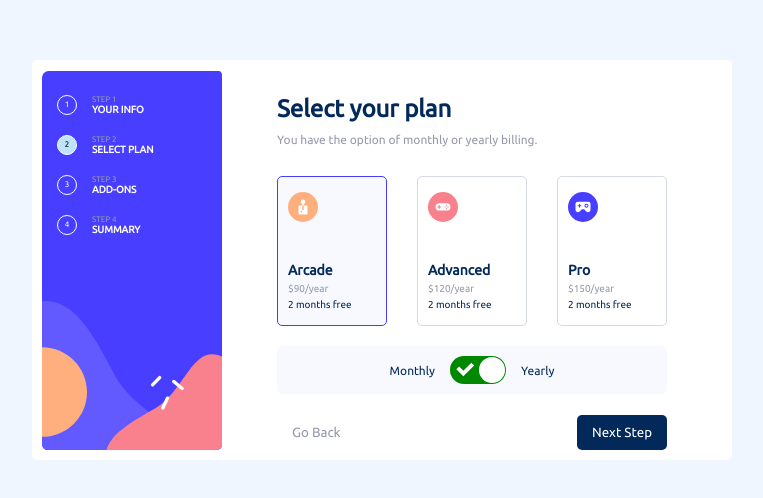
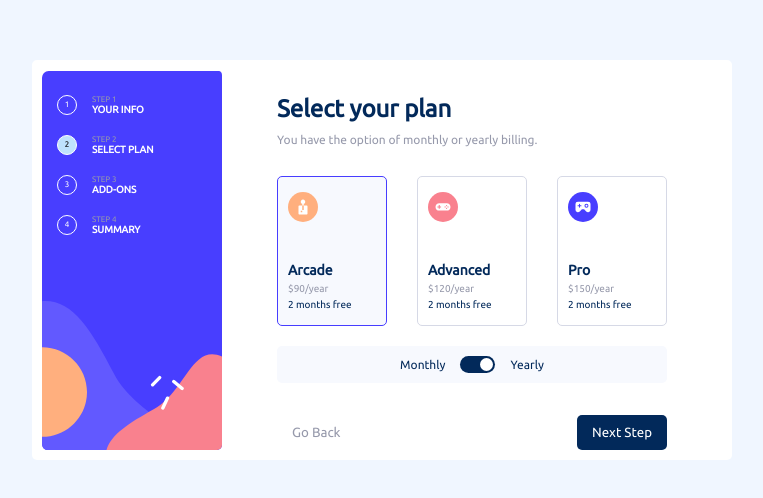
Before and after one commit to scott-shubert/react-multi-step-form, a React (Vite) app: page /plans in a window 1280 px wide. Shown: the part 108-606 px from the top of the page, without its empty margins (258-1021 px from the left). Built offline with nearby package versions, Linux system fonts and the light colour scheme.

Commit message:
Refactor Plans, replace react-switch with custom

```diff
--- a/package.json
+++ b/package.json
@@ -13,8 +13,7 @@
     "react": "^18.3.1",
     "react-dom": "^18.3.1",
     "react-hook-form": "^7.53.0",
-    "react-router-dom": "^6.26.1",
-    "react-switch": "^7.0.0"
+    "react-router-dom": "^6.26.1"
   },
   "devDependencies": {
     "@eslint/js": "^9.9.0",
--- a/src/app.tsx
+++ b/src/app.tsx
@@ -1,13 +1,13 @@
 import { createBrowserRouter, RouterProvider } from 'react-router-dom'
 import { SubscriptionDetails } from './interfaces'
 import { useState } from 'react'
-import Plans, { plans } from './routes/plans'
+import Plans from './routes/plans'
 import Summary from './routes/summary'
 import Confirmmation from './routes/confirmation'
 import ErrorPage from './routes/error-page'
 import Root, { paths } from './routes/root'
 import Contact from './routes/contact'
-import { allAddOns } from './sampleData'
+import { allAddOns, plans } from './sampleData'
 import AddOns from './routes/addOns'
 
 export default function App() {
--- /dev/null
+++ b/src/components/PlanButton/PlanButton.css
@@ -0,0 +1,53 @@
+.plan-btn {
+    background-color: transparent;
+    border: 1px solid var(--light-gray);
+    border-radius: var(--border-radius);
+    height: 150px;
+    min-width: 110px;
+    padding: 5px 0;
+}
+
+.plan-btn:hover {
+    cursor: pointer;
+}
+
+.plan-btn:focus {
+    border: 1px solid var(--purplish);
+    outline: 1px solid var(--purplish);
+}
+
+.plan-btn-selected {
+    border-color: var(--purplish);
+    background-color: var(--light-purple);
+}
+
+.plan-inner-btn {
+    display: flex;
+    flex-direction: column;
+    justify-content: space-between;
+    align-content: flex-start;
+    height: 100%;
+    padding: 10px;
+    text-align: left;
+}
+
+.plan-img {
+    width: 30px;
+}
+
+.plan-name {
+    font-weight: bold;
+    margin: 0;
+    font-size: 14px;
+}
+
+.plan-cost {
+    color: var(--cool-gray);
+    margin: 5px 0;
+    font-size: 10px;
+}
+
+.plan-free {
+    font-size: 10px;
+    margin: 0;
+}
--- /dev/null
+++ b/src/components/PlanButton/PlanButton.tsx
@@ -0,0 +1,38 @@
+import { PlanDetails, SubscriptionDetails } from '../../interfaces'
+import './PlanButton.css'
+
+export default function PlanButton({
+	formState,
+	plan,
+	handleSelectPlan,
+}: {
+	formState: SubscriptionDetails
+	plan: PlanDetails
+	handleSelectPlan: (plan: PlanDetails) => void
+}) {
+	return (
+		<button
+			className={
+				formState.plan && formState.plan.id === plan.id
+					? 'plan-btn plan-btn-selected'
+					: 'plan-btn'
+			}
+			key={plan.id}
+			onClick={() => handleSelectPlan(plan)}
+		>
+			<div className='plan-inner-btn'>
+				<div>
+					<img className='plan-img' src={plan.imageURL} />
+				</div>
+				<div>
+					<h2 className='plan-name'>{plan.name}</h2>
+					<p className='plan-cost'>
+						{formState.yearly && <>${plan.cost.yearly}/year</>}
+						{!formState.yearly && <>${plan.cost.monthly}/month</>}
+					</p>
+					<p className='plan-free'>{plan.monthsFree} months free</p>
+				</div>
+			</div>
+		</button>
+	)
+}
--- /dev/null
+++ b/src/components/toggle/toggle.css
@@ -0,0 +1,55 @@
+.toggle-div {
+    background-color: var(--light-purple);
+    border-radius: var(--border-radius);
+    display: flex;
+    justify-content: center;
+    padding: 10px;
+    gap: 15px;
+    align-items: center;
+    font-size: 12px;
+}
+
+.toggle {
+    position: relative;
+    display: inline-block;
+    width: 35px;
+    height: 17px;
+  }
+
+  .toggle input {
+    opacity: 0;
+    width: 0;
+    height: 0;
+  }
+
+.toggle-switch {
+    position: absolute;
+    cursor: pointer;
+    top: 0;
+    left: 0;
+    right: 0;
+    bottom: 0;
+    background-color: var(--marine-blue);
+    border-radius: 17px;
+  }
+
+  .toggle-switch:before {
+    position: absolute;
+    content: "";
+    height: 13px;
+    width: 13px;
+    left: 2px;
+    bottom: 2px;
+    background-color: white;
+    transition: 0.2s;
+    border-radius: 50%;
+  }
+
+
+  input:focus + .toggle-switch {
+    outline: 2px solid var(--purplish);
+  }
+
+  input:checked + .toggle-switch:before {
+    transform: translateX(18px);
+  }
--- /dev/null
+++ b/src/components/toggle/toggle.tsx
@@ -0,0 +1,24 @@
+import './toggle.css'
+
+export default function Toggle({
+	leftLabel,
+	rightLabel,
+	value,
+	handleChangeSwitch,
+}: {
+	leftLabel: string
+	rightLabel: string
+	value: boolean
+	handleChangeSwitch: () => void
+}) {
+	return (
+		<div className='toggle-div'>
+			{leftLabel}
+			<label className='toggle'>
+				<input type='checkbox' checked={value} onClick={handleChangeSwitch} />
+				<span className='toggle-switch'></span>
+			</label>
+			{rightLabel}
+		</div>
+	)
+}
--- a/src/index.css
+++ b/src/index.css
@@ -216,69 +216,6 @@ body {
     margin-top: 30px;
     margin-bottom: 20px;
 }
-.plan-btn {
-    background-color: transparent;
-    border: 1px solid var(--light-gray);
-    border-radius: var(--border-radius);
-    height: 150px;
-    min-width: 110px;
-    padding: 5px 0;
-}
-
-.plan-btn:hover {
-    cursor: pointer;
-}
-
-.plan-btn:focus {
-    border: 1px solid var(--purplish);
-    outline: 1px solid var(--purplish);
-}
-
-.plan-btn-selected {
-    border-color: var(--purplish);
-    background-color: var(--light-purple);
-}
-.plan-switch-div {
-    background-color: var(--light-purple);
-    border-radius: var(--border-radius);
-    display: flex;
-    justify-content: center;
-    padding: 10px;
-    gap: 15px;
-    align-items: center;
-    font-size: 12px;
-}
-
-.plan-inner-btn {
-    display: flex;
-    flex-direction: column;
-    justify-content: space-between;
-    align-content: flex-start;
-    height: 100%;
-    padding: 10px;
-    text-align: left;
-}
-
-.plan-img {
-    width: 30px;
-}
-
-.plan-name {
-    font-weight: bold;
-    margin: 0;
-    font-size: 14px;
-}
-
-.plan-cost {
-    color: var(--cool-gray);
-    margin: 5px 0;
-    font-size: 10px;
-}
-
-.plan-free {
-    font-size: 10px;
-    margin: 0;
-}
 
 /* add-ons */
 
--- a/src/routes/plans.tsx
+++ b/src/routes/plans.tsx
@@ -1,38 +1,7 @@
-import ReactSwitch from 'react-switch'
+import PlanButton from '../components/PlanButton/PlanButton'
+import Toggle from '../components/toggle/toggle'
 import { PlanDetails, SubscriptionDetails } from '../interfaces'
-
-export const plans: PlanDetails[] = [
-	{
-		id: '1',
-		name: 'Arcade',
-		cost: {
-			monthly: 10,
-			yearly: 90,
-		},
-		monthsFree: 2,
-		imageURL: '/images/icon-arcade.svg',
-	},
-	{
-		id: '2',
-		name: 'Advanced',
-		cost: {
-			monthly: 12,
-			yearly: 120,
-		},
-		monthsFree: 2,
-		imageURL: '/images/icon-advanced.svg',
-	},
-	{
-		id: '3',
-		name: 'Pro',
-		cost: {
-			monthly: 15,
-			yearly: 150,
-		},
-		monthsFree: 2,
-		imageURL: '/images/icon-pro.svg',
-	},
-]
+import { plans } from '../sampleData'
 
 export default function Plans({
 	formState,
@@ -41,8 +10,8 @@ export default function Plans({
 	formState: SubscriptionDetails
 	setFormState: (value: SubscriptionDetails) => void
 }) {
-	const handleChangeSwitch = (yearly: boolean) => {
-		setFormState({ ...formState, yearly })
+	const handleChangeSwitch = () => {
+		setFormState({ ...formState, yearly: !formState.yearly })
 	}
 
 	const handleSelectPlan = (plan: PlanDetails) => {
@@ -58,37 +27,20 @@ export default function Plans({
 			<div className='plans'>
 				{plans.map((plan) => {
 					return (
-						<button
-							className={
-								formState.plan && formState.plan.id === plan.id
-									? 'plan-btn plan-btn-selected'
-									: 'plan-btn'
-							}
-							key={plan.id}
-							onClick={() => handleSelectPlan(plan)}
-						>
-							<div className='plan-inner-btn'>
-								<div>
-									<img className='plan-img' src={plan.imageURL} />
-								</div>
-								<div>
-									<h2 className='plan-name'>{plan.name}</h2>
-									<p className='plan-cost'>
-										{formState.yearly && <>${plan.cost.yearly}/year</>}
-										{!formState.yearly && <>${plan.cost.monthly}/month</>}
-									</p>
-									<p className='plan-free'>{plan.monthsFree} months free</p>
-								</div>
-							</div>
-						</button>
+						<PlanButton
+							formState={formState}
+							plan={plan}
+							handleSelectPlan={handleSelectPlan}
+						/>
 					)
 				})}
 			</div>
-			<div className='plan-switch-div'>
-				Monthly
-				<ReactSwitch checked={formState.yearly} onChange={handleChangeSwitch} />
-				Yearly
-			</div>
+			<Toggle
+				leftLabel='Monthly'
+				rightLabel='Yearly'
+				value={formState.yearly}
+				handleChangeSwitch={handleChangeSwitch}
+			/>
 		</div>
 	)
 }
--- a/src/sampleData.ts
+++ b/src/sampleData.ts
@@ -1,4 +1,4 @@
-import { AddOnDetails } from './interfaces'
+import { AddOnDetails, PlanDetails } from './interfaces'
 
 export const allAddOns: AddOnDetails[] = [
 	{
@@ -32,3 +32,36 @@ export const allAddOns: AddOnDetails[] = [
 		selected: false,
 	},
 ]
+
+export const plans: PlanDetails[] = [
+	{
+		id: '1',
+		name: 'Arcade',
+		cost: {
+			monthly: 10,
+			yearly: 90,
+		},
+		monthsFree: 2,
+		imageURL: '/images/icon-arcade.svg',
+	},
+	{
+		id: '2',
+		name: 'Advanced',
+		cost: {
+			monthly: 12,
+			yearly: 120,
+		},
+		monthsFree: 2,
+		imageURL: '/images/icon-advanced.svg',
+	},
+	{
+		id: '3',
+		name: 'Pro',
+		cost: {
+			monthly: 15,
+			yearly: 150,
+		},
+		monthsFree: 2,
+		imageURL: '/images/icon-pro.svg',
+	},
+]
```
Also changed, not shown: 1 other file (tests, documents, lock files or other folders).
